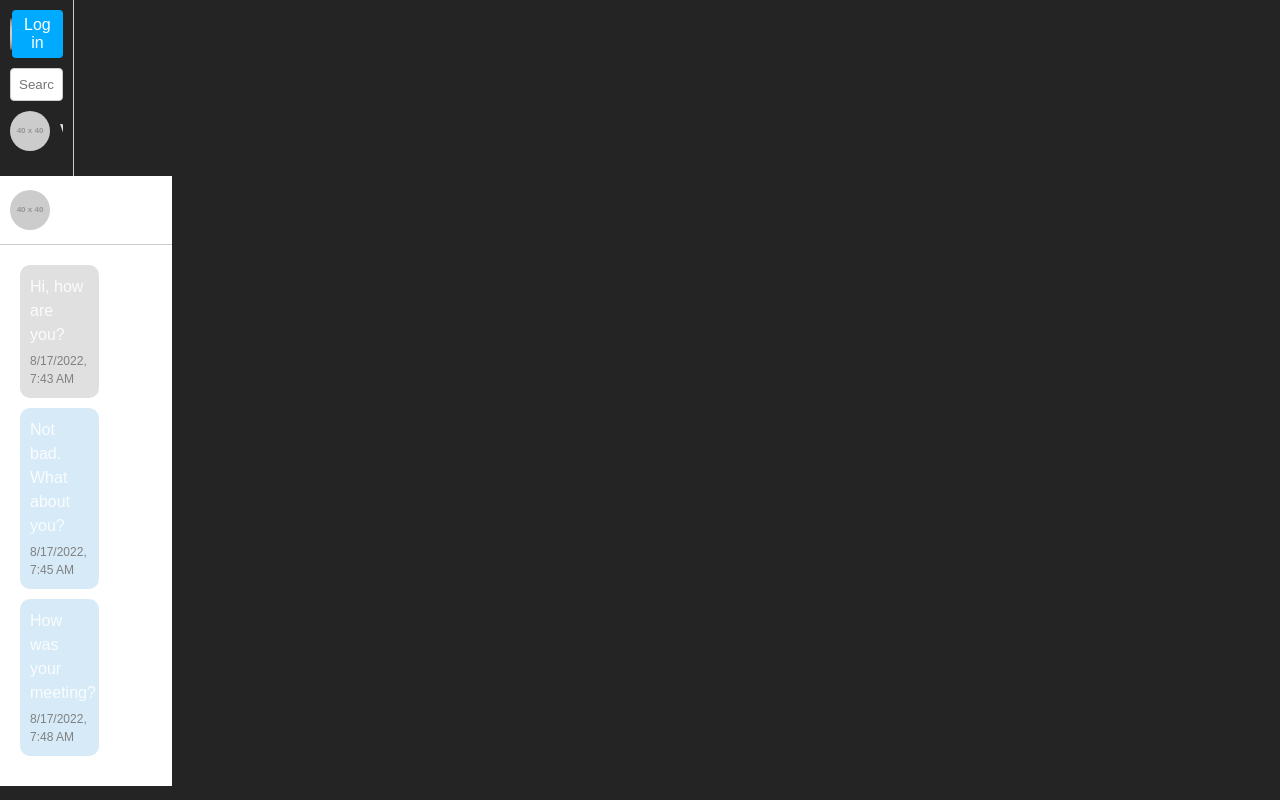
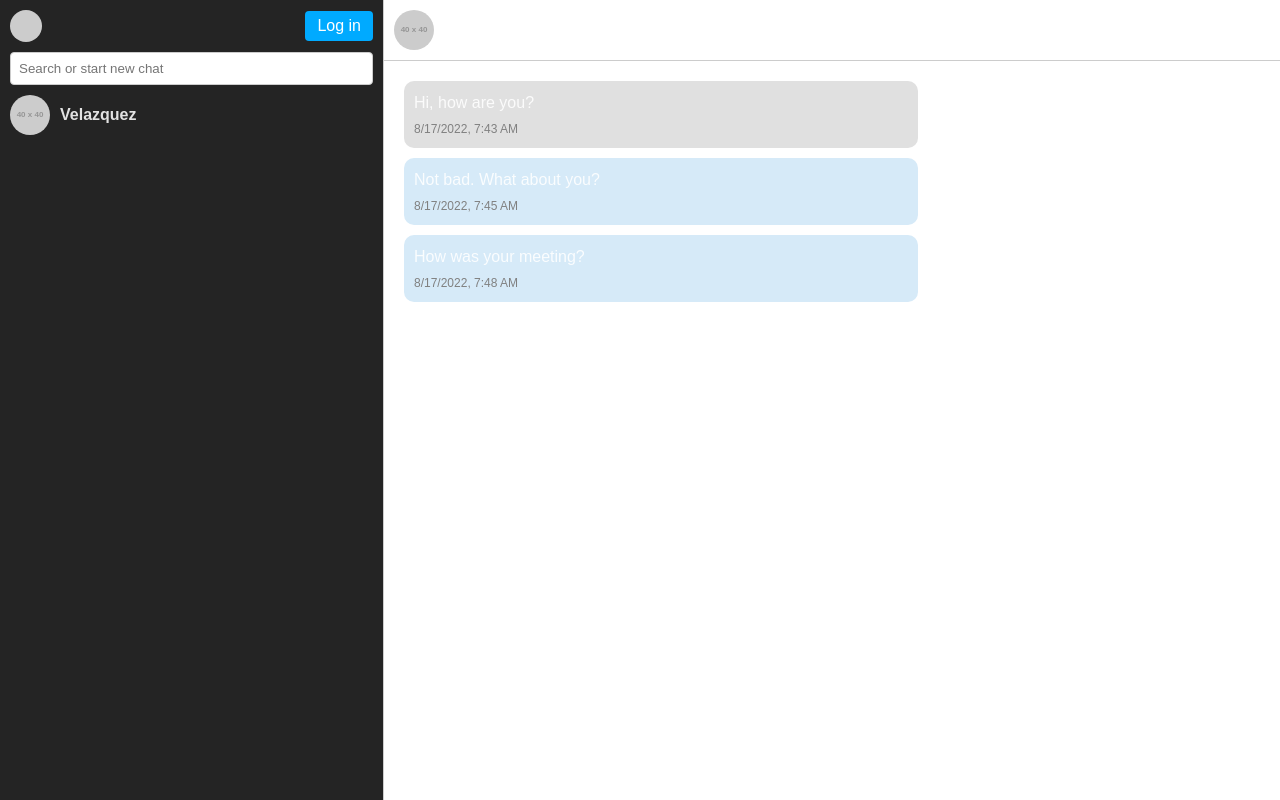
Before and after one commit to m1liaron/Chat-Quotes, a React (Vite) app in the folder frontend/: page / in a window 1280 px wide. Built offline with nearby package versions, Linux system fonts and the light colour scheme; no server answers.

Commit message:
fix: change class to id

```diff
--- a/frontend/src/index.css
+++ b/frontend/src/index.css
@@ -63,7 +63,7 @@ body {
   height: 100vh;
 }
 
-.root {
+#root {
     display: flex;
     width: 100%;
 }
```
